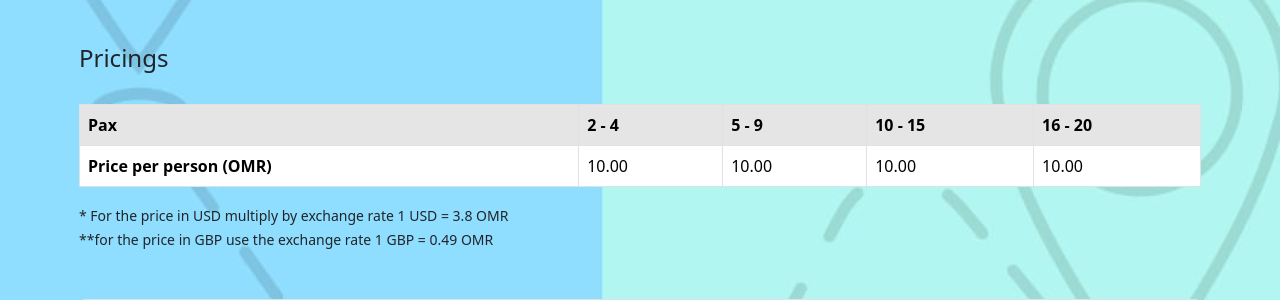
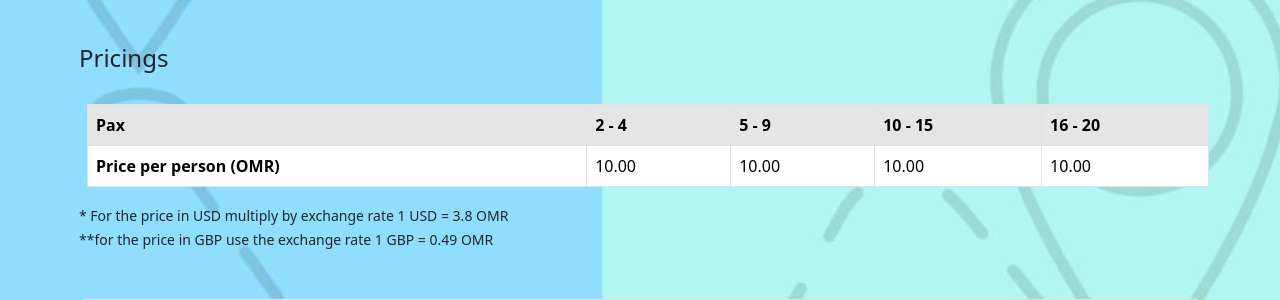
Before and after one commit to lee777777/Minute2visit3, a Django app: page /service/1/ in a window 1280 px wide. Shown: the part 427-727 px from the top of the page. Run offline with Django 4.2, Linux system fonts and the light colour scheme; tables that the repository leaves empty hold one stand-in row (values such as "Sample post"); grey boxes marked "Sample" are stand-in pictures; some libraries are stand-ins or nearby versions; some web fonts are replaced.

Commit message:
added space on the sides of the price table

```diff
--- a/minute2visit_site/templates/service.html
+++ b/minute2visit_site/templates/service.html
@@ -69,7 +69,7 @@
   <br/>
   <h4 >Pricings</h4>
   <br/>
-  <table class="table  table-bordered">
+  <table class="table  table-bordered ms-2 ">
     <thead>
       <tr class="table-active">
         <th scope="col">Pax</th>
```
